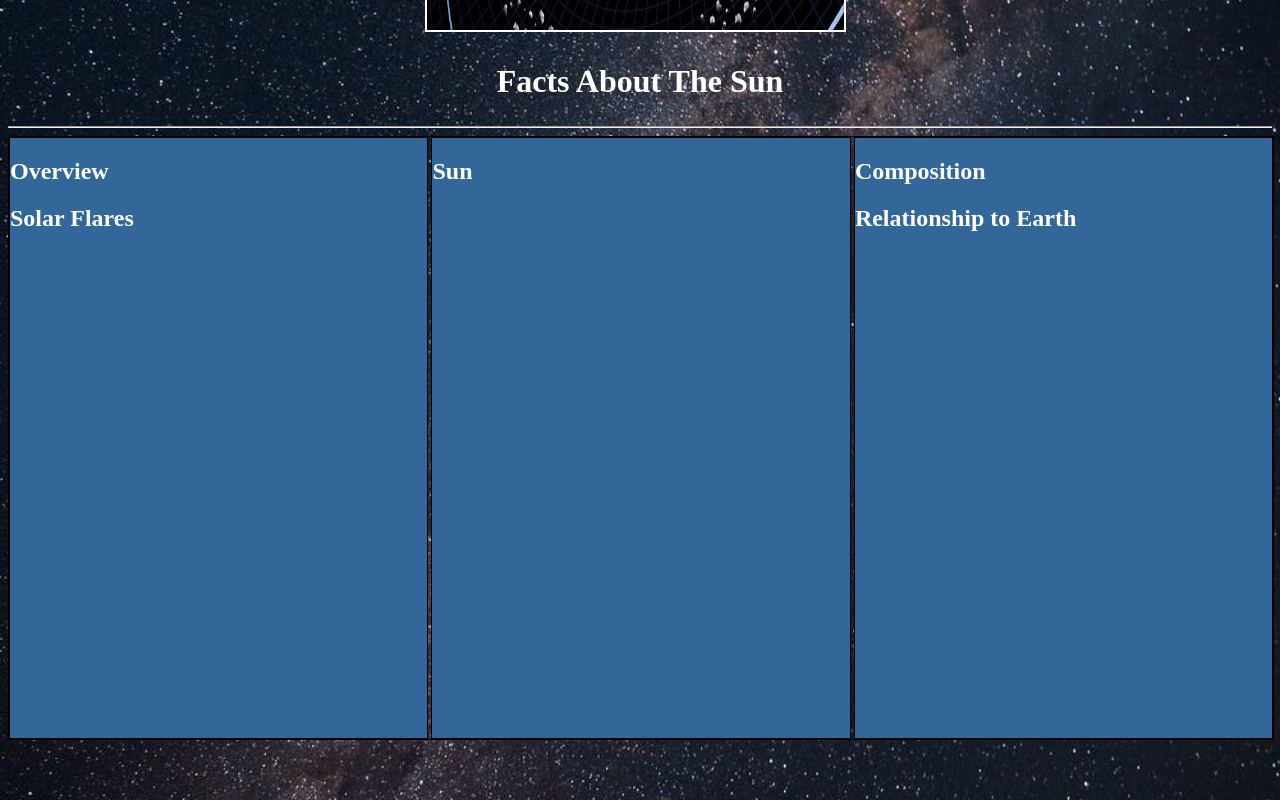
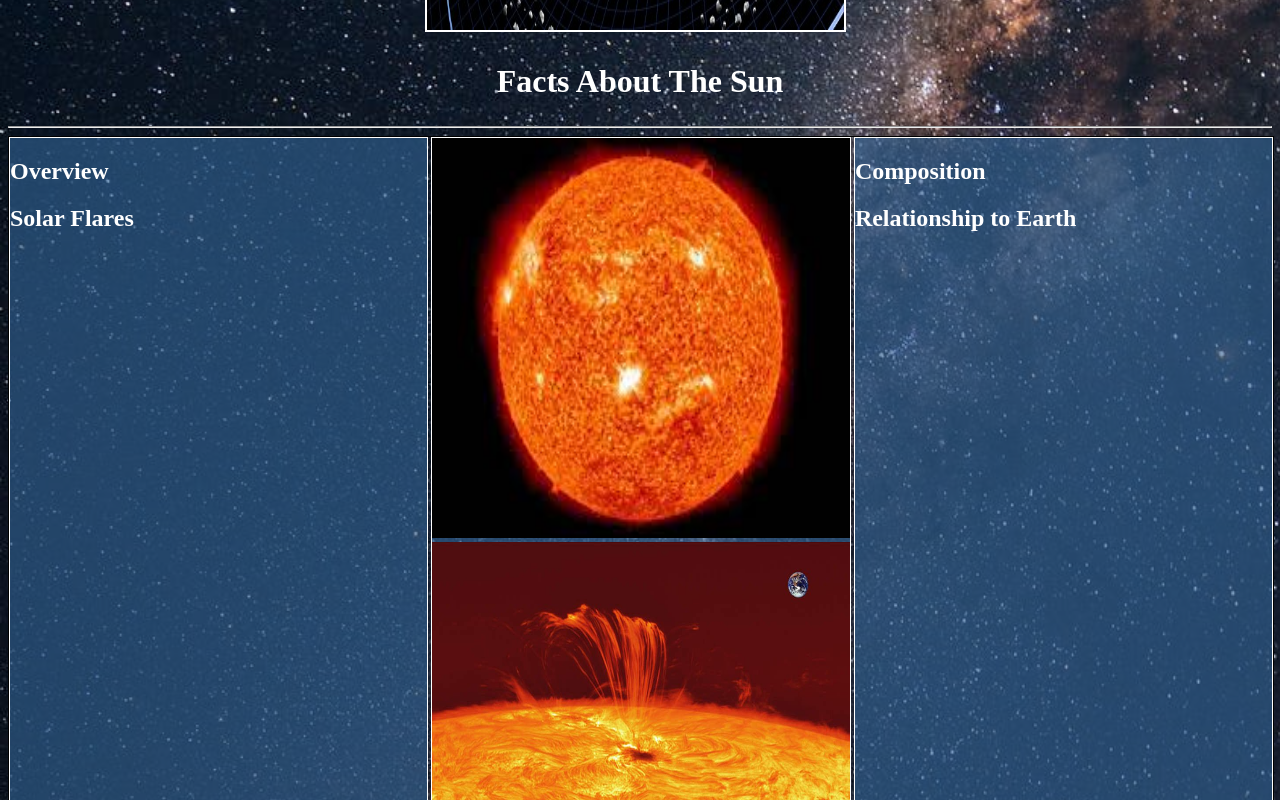
Before and after one commit to WillUnger/the-solar-system, a plain HTML site: page sun.html in a window 1280 px wide. Shown: the part 640-1440 px from the top of the page. Drawn offline with Linux system fonts and the light colour scheme.

Commit message:
add planet info sun images + make background transparent

```diff
--- a/assets/style.css
+++ b/assets/style.css
@@ -173,7 +173,7 @@ footer {
 /* Planet Information */
 
 #planet-info {
-    height: 1000px;
+    height: 1400px;
     width: 100%;
 }
 #planet-info h2 {
@@ -197,7 +197,12 @@ footer {
 
 .info-div {
     width: 33%;
-    height: 600px;
-    border: 1px black solid;
-    background: #369;
+    height: 1200px;
+    border: solid 1px #fff;
+    background-color: rgba(51,102,153,.6)
 }
+
+#center-about img {
+    height: 400px;
+    width: 100%;
+}
--- a/sun.html
+++ b/sun.html
@@ -26,7 +26,7 @@
         <h2 id="info-head">Facts About The Sun</h2>
         <hr>
     <div id="info-container">
-        <div class="info-div">
+        <div class="info-div" id="left-about">
                 <h2>Overview</h2>
                 <ul>
 
@@ -36,10 +36,12 @@
 
                 </ul>
         </div>
-            <div class="info-div">
-                <h2>Sun</h2>
+            <div class="info-div" id="center-about">
+                <img src="/assets/images/sun.jpeg" alt="Image of Sun">
+                <img src="assets/images/sun_earth_comparison.jpeg" alt="Sun-Earth Size Comparison">
+                <img src="/assets/images/sun-interior-image.jpeg" alt="Sun Interior">
             </div>
-        <div class="info-div">
+        <div class="info-div" id="right-about">
                 <h2>Composition</h2>
                 <ul>
 
```
Also changed, not shown: assets/images/sun-interior-image.jpeg (added).
